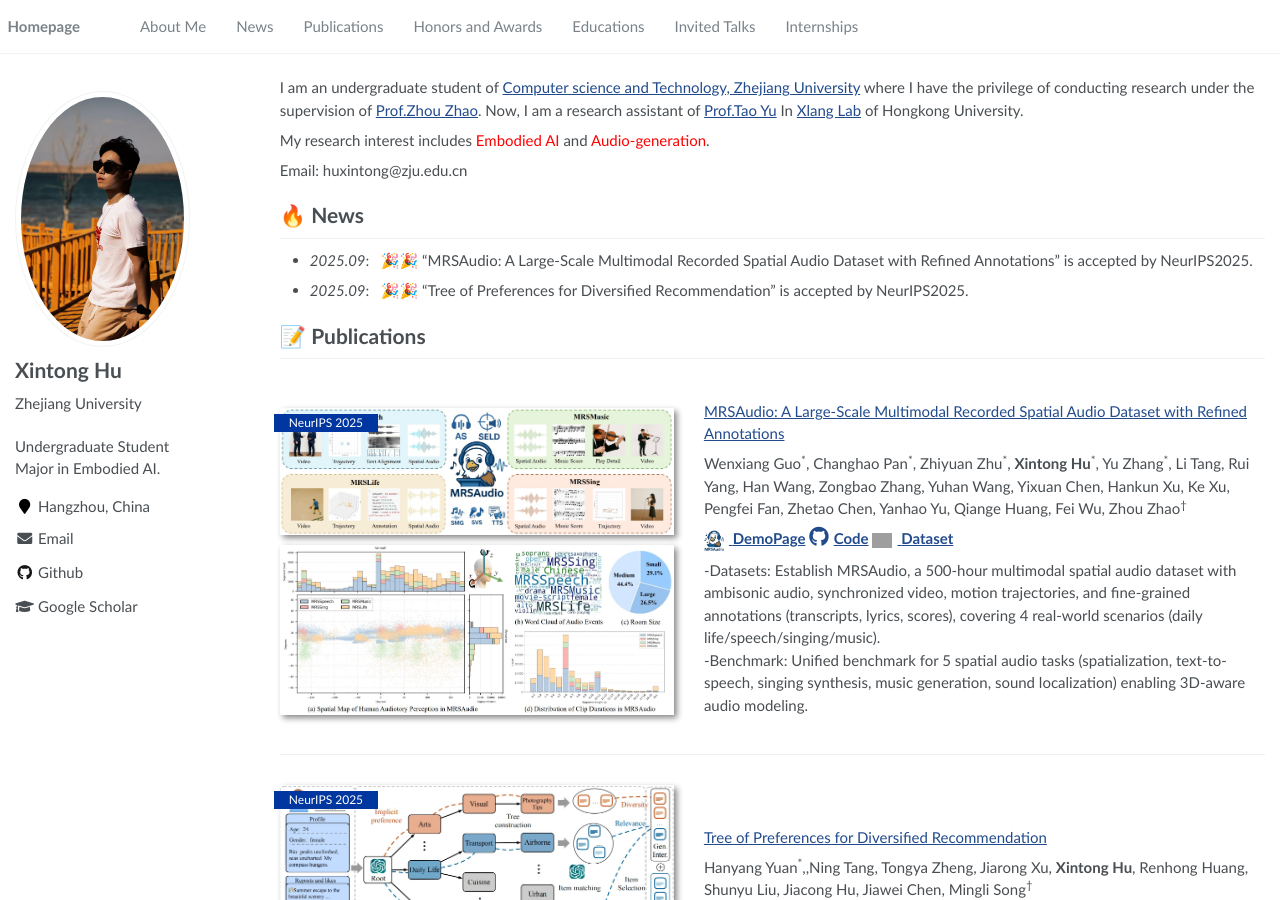
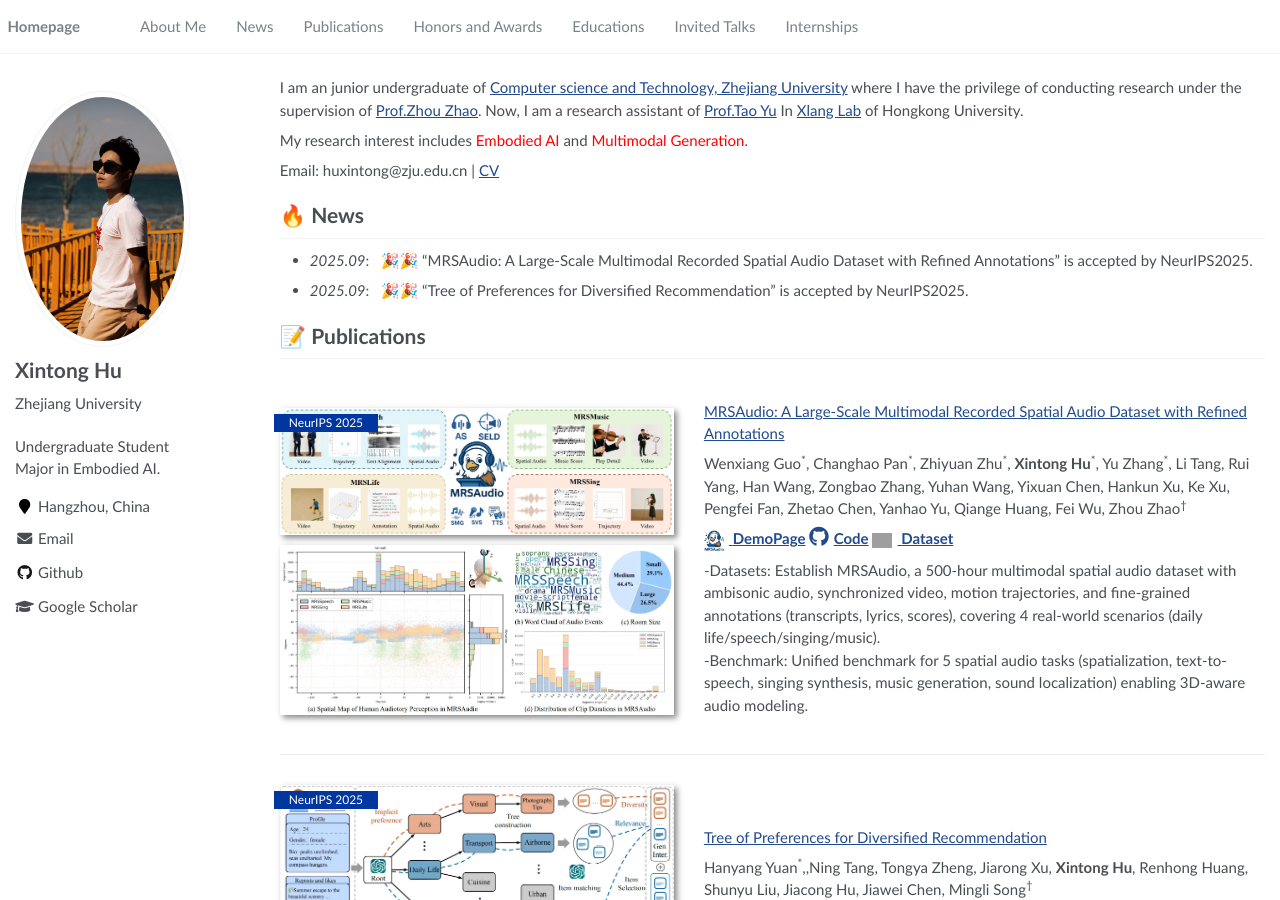
Before and after one commit to Erics-zju/huxintong.github.io, a Jekyll site: the page built from _pages/about.md, in a window 1280 px wide and 900 px high. Built offline with Jekyll 4.4.1, drawn with Linux system fonts in a browser that asks for light colours; grey boxes are pictures that could not be loaded.

Commit message:
Add CV link to personal information section

```diff
--- a/_pages/about.md
+++ b/_pages/about.md
@@ -17,13 +17,13 @@ redirect_from:
 
 <span class='anchor' id='about-me'></span>
 
-I am an undergraduate student of [Computer science and Technology, Zhejiang University](http://www.cs.zju.edu.cn//) where I have the privilege of conducting research under the supervision of [Prof.Zhou Zhao](https://scholar.google.com/citations?hl=zh-CN&user=IIoFY90AAAAJ).
+I am an junior undergraduate of [Computer science and Technology, Zhejiang University](http://www.cs.zju.edu.cn//) where I have the privilege of conducting research under the supervision of [Prof.Zhou Zhao](https://scholar.google.com/citations?hl=zh-CN&user=IIoFY90AAAAJ).
 Now, I am a research assistant of [Prof.Tao Yu](https://taoyds.github.io/) In [Xlang Lab](https://xlang.ai/) of Hongkong University.
 
-My research interest includes <span style="color:red">Embodied AI</span> and <span style="color:red">Audio-generation</span>.
+My research interest includes <span style="color:red">Embodied AI</span> and <span style="color:red">Multimodal Generation</span>.
 
 <!-- <span style="color:red">I am looking for a Ph.D. position starting in 2026 Fall. Please feel free to reach out!</span>   -->
-Email: huxintong@zju.edu.cn
+Email: huxintong@zju.edu.cn | [CV](XintongHu_CV.pdf)
 
 
 
```
